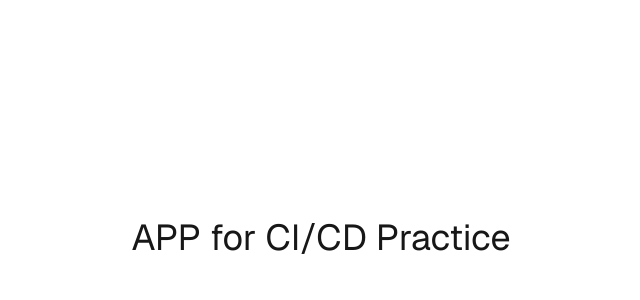
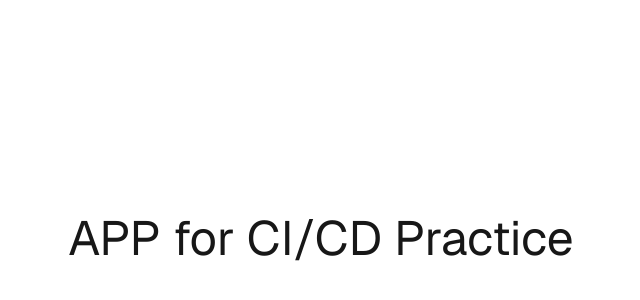
Before and after one commit to Wolf1610/next-app-cicd-prac, a Next.js app: page / in a window 1280 px wide. Shown: the part 162-462 px from the top of the page, without its empty margins (319-959 px from the left). Built offline with nearby package versions, Linux system fonts and the light colour scheme.

Commit message:
add style

```diff
--- a/src/app/page.tsx
+++ b/src/app/page.tsx
@@ -5,7 +5,7 @@ export default function Home() {
     <div className="grid grid-rows-[20px_1fr_20px] items-center justify-items-center min-h-screen p-8 pb-20 gap-16 sm:p-20 font-[family-name:var(--font-geist-sans)]">
       <main className="flex flex-col gap-[32px] row-start-2 items-center sm:items-start">
         <div className="px-4 py-2 border border-white/10">
-          <h1 className="text-4xl">APP for CI/CD Practice</h1>
+          <h1 className="text-5xl">APP for CI/CD Practice</h1>
         </div>
       </main>
     </div>
```
